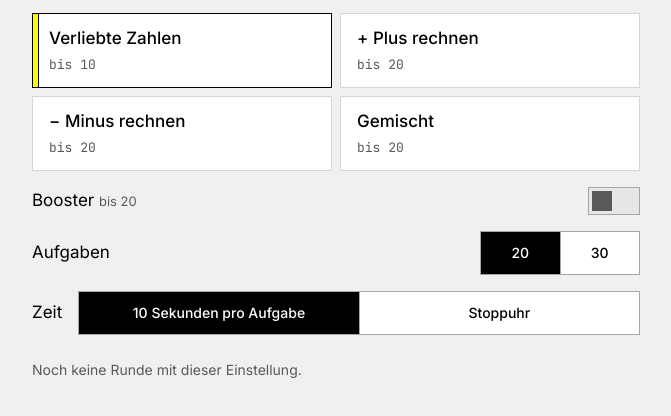
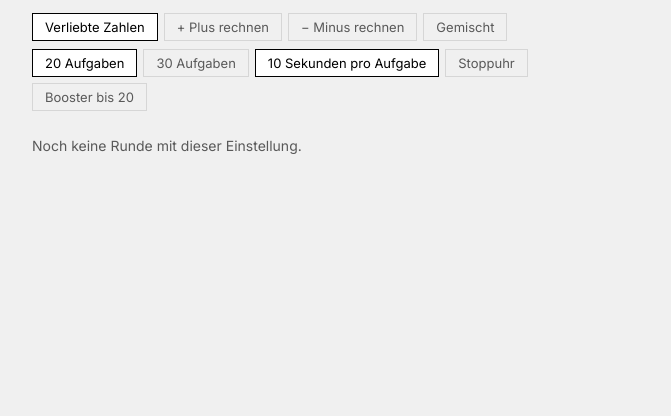
Before and after one commit to gabiwan24/speed-mathe, a website built with Vite: page index.html in a window 1280 px wide. Both pictures are taken after a click on the button "Highscores". Shown: the part 72-488 px from the top of the page, without its empty margins (299-970 px from the left). Built offline with nearby package versions, Linux system fonts and the light colour scheme.

Commit message:
style: quiet filter chips on the highscore page
Co-Authored-By: Claude Opus 5.5 <noreply@anthropic.com>

```diff
--- a/index.html
+++ b/index.html
@@ -127,7 +127,7 @@
       </div>
     </section>
 
-    <!-- Highscores: best 20 rounds per setting on a vertical timeline, newest on top -->
+    <!-- Highscores: best 20 rounds per setting on a vertical scale (height = time) -->
     <section class="view page" id="scores" hidden>
       <header class="scores-head">
         <button type="button" class="icon-btn" id="scores-back" aria-label="Zurück" title="Zurück" data-tip="Zurück">
@@ -136,26 +136,19 @@
         <h1>Highscores</h1>
       </header>
 
-      <div class="modes modes-compact" id="scores-modes" role="radiogroup" aria-label="Modus"></div>
-
-      <div class="setting" id="scores-booster-row">
-        <span class="setting-label">Booster <span class="muted" id="scores-booster-range"></span></span>
-        <button type="button" class="switch" role="switch" id="scores-booster" aria-checked="false" aria-labelledby="scores-booster-row" title="Booster: größere Zahlen" data-tip="Booster: größere Zahlen"></button>
-      </div>
-
-      <div class="setting">
-        <span class="setting-label">Aufgaben</span>
-        <div class="segmented" data-score-setting="length" role="group" aria-label="Aufgaben">
-          <button type="button" data-value="20">20</button>
-          <button type="button" data-value="30">30</button>
-        </div>
-      </div>
-
-      <div class="setting setting-wide">
-        <span class="setting-label">Zeit</span>
-        <div class="segmented" data-score-setting="variant" role="group" aria-label="Zeit">
-          <button type="button" data-value="limit">10 Sekunden pro Aufgabe</button>
-          <button type="button" data-value="clock">Stoppuhr</button>
+      <!-- Small, quiet filter chips: the scale is the content, not the controls. -->
+      <div class="filters">
+        <div class="chips" id="scores-modes" role="radiogroup" aria-label="Modus"></div>
+        <div class="chips">
+          <div class="chips" data-score-setting="length" role="group" aria-label="Aufgaben">
+            <button type="button" class="chip" data-value="20">20 Aufgaben</button>
+            <button type="button" class="chip" data-value="30">30 Aufgaben</button>
+          </div>
+          <div class="chips" data-score-setting="variant" role="group" aria-label="Zeit">
+            <button type="button" class="chip" data-value="limit">10 Sekunden pro Aufgabe</button>
+            <button type="button" class="chip" data-value="clock">Stoppuhr</button>
+          </div>
+          <button type="button" class="chip" id="scores-booster" aria-pressed="false"></button>
         </div>
       </div>
 
--- a/src/main.ts
+++ b/src/main.ts
@@ -445,7 +445,7 @@ const modeIds = Object.keys(MODES) as Mode[];
 $('scores-modes').innerHTML = modeIds
   .map(
     (m) =>
-      `<button type="button" class="mode" role="radio" data-score-mode="${m}"><span class="mode-name">${MODES[m].label}</span><span class="mode-range" data-score-range="${m}"></span></button>`,
+      `<button type="button" class="chip" role="radio" data-score-mode="${m}">${MODES[m].label}</button>`,
   )
   .join('');
 
@@ -456,13 +456,10 @@ function renderScores() {
   document.querySelectorAll<HTMLButtonElement>('[data-score-mode]').forEach((b) => {
     b.setAttribute('aria-checked', String(b.dataset.scoreMode === f.mode));
   });
-  document.querySelectorAll<HTMLElement>('[data-score-range]').forEach((el) => {
-    const m = el.dataset.scoreRange as Mode;
-    el.textContent = `bis ${rangeOf(m, m === f.mode && f.booster)}`;
-  });
-  $('scores-booster-row').hidden = info.boosterRange === null;
-  $('scores-booster-range').textContent = info.boosterRange ? `bis ${info.boosterRange}` : '';
-  $('scores-booster').setAttribute('aria-checked', String(f.booster));
+  const booster = $('scores-booster');
+  booster.hidden = info.boosterRange === null;
+  booster.textContent = info.boosterRange ? `Booster bis ${info.boosterRange}` : '';
+  booster.setAttribute('aria-pressed', String(f.booster));
   document.querySelectorAll<HTMLElement>('[data-score-setting]').forEach((group) => {
     const k = group.dataset.scoreSetting as 'length' | 'variant';
     group.querySelectorAll<HTMLButtonElement>('button').forEach((b) => b.setAttribute('aria-pressed', String(b.dataset.value === String(f[k]))));
--- a/src/styles/game.css
+++ b/src/styles/game.css
@@ -292,8 +292,22 @@ strong { font-weight: var(--weight-medium); }
 .scores-head { display: flex; align-items: center; gap: var(--space-2); margin-left: calc(-1 * var(--space-2)); }
 .scores-head h1 { font-size: var(--text-3xl); }
 
-.modes-compact .mode { min-height: 4rem; padding: var(--space-3) var(--space-3) var(--space-3) var(--space-4); }
-.modes-compact .mode-name { font-size: var(--text-md); }
+.filters { display: grid; gap: var(--space-2); }
+.chips { display: flex; flex-wrap: wrap; gap: var(--space-1-5); }
+.chip {
+  height: var(--control-h-sm);
+  padding: 0 var(--space-3);
+  border: 1px solid var(--border);
+  border-radius: var(--radius-sm);
+  background: transparent;
+  color: var(--text-muted);
+  font: var(--weight-regular) var(--text-sm) var(--font-sans);
+  cursor: pointer;
+  transition: background var(--dur-fast) var(--ease-out), color var(--dur-fast) var(--ease-out), border-color var(--dur-fast) var(--ease-out);
+}
+.chip:hover { background: var(--surface-2); color: var(--text); }
+.chip[aria-checked="true"], .chip[aria-pressed="true"] { background: var(--surface); border-color: var(--text); color: var(--text); }
+.chip:focus-visible { outline: 2px solid var(--focus-ring); outline-offset: 2px; }
 
 /* Highscore scale (owner mockup): height = time, a line per place, coloured bands between. */
 .scale { padding: var(--space-2) 0; }
```
Also changed, not shown: docs/DECISIONS.md (+1 -0 lines).
